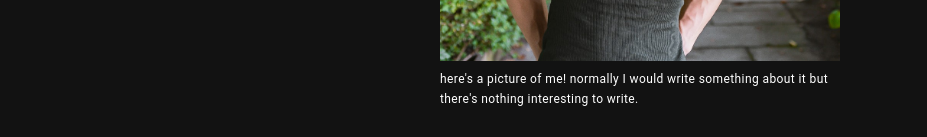
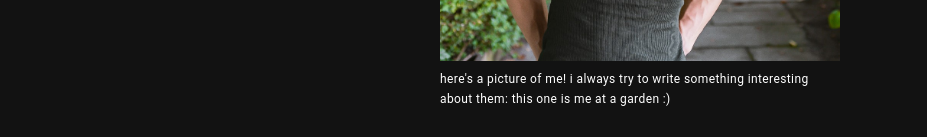
Before and after one commit to jason-tung/personal-site, a React (Create React App) app: page / in a window 1280 px wide. Shown: the part 569-706 px from the top of the page, without its empty margins (0-927 px from the left). Built offline with nearby package versions, Linux system fonts and the light colour scheme.

Commit message:
Update index.jsx

```diff
--- a/src/components/Intro/index.jsx
+++ b/src/components/Intro/index.jsx
@@ -13,8 +13,7 @@ export default () => (
       align="left"
       className={styles.cap}
     >
-      here's a picture of me! normally I would write something about it but
-      there's nothing interesting to write.
+      here's a picture of me! i always try to write something interesting about them: this one is me at a garden :)
     </Typography>
   </div>
 );
```
